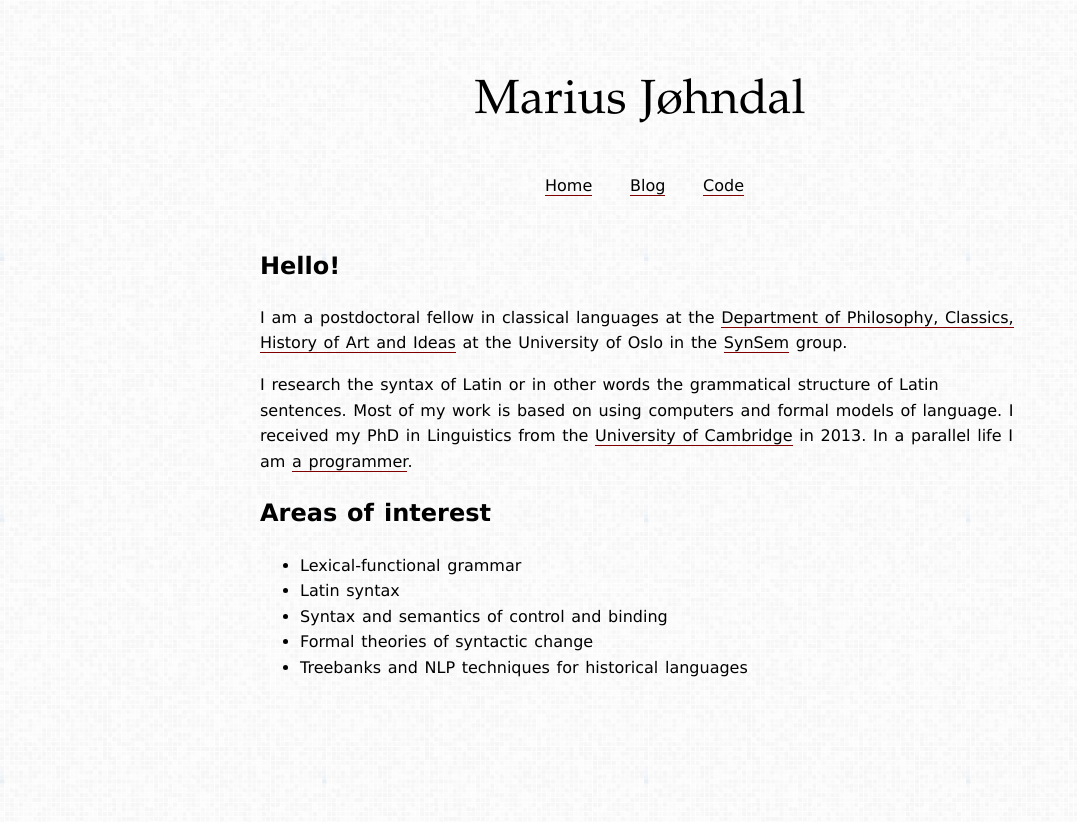
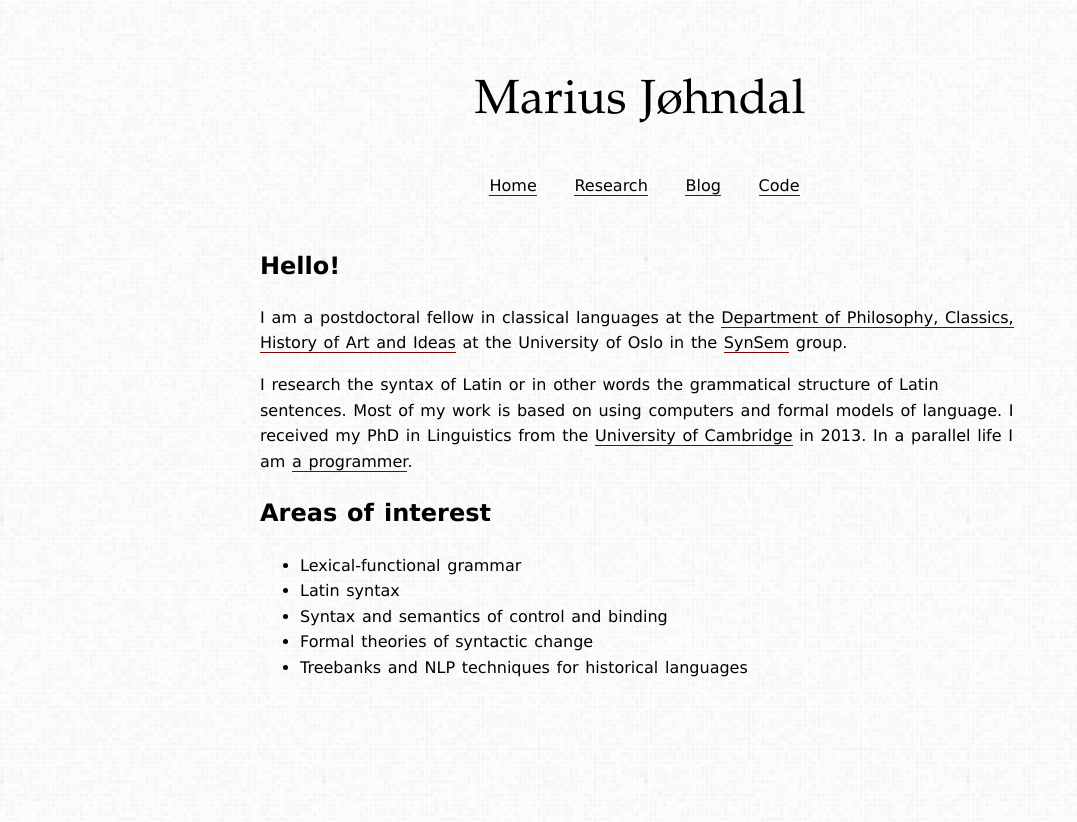
Before and after one commit to mlj/mlj.github.io, a Jekyll site: the page built from index.md, in a window 1280 px wide. Shown: the top 822 px of the page, without its empty margins (0-1077 px from the left). Built offline with Jekyll 4.4.1, drawn with Linux system fonts in a browser that asks for light colours; some web fonts are replaced.

Commit message:
Added link to research page.

```diff
--- a/_data/navigation.yml
+++ b/_data/navigation.yml
@@ -1,5 +1,7 @@
 - title: "Home"
   href: "/"
+- title: "Research"
+  href: "/research"
 - title: "Blog"
   href: "/blog"
 - title: "Code"
```
